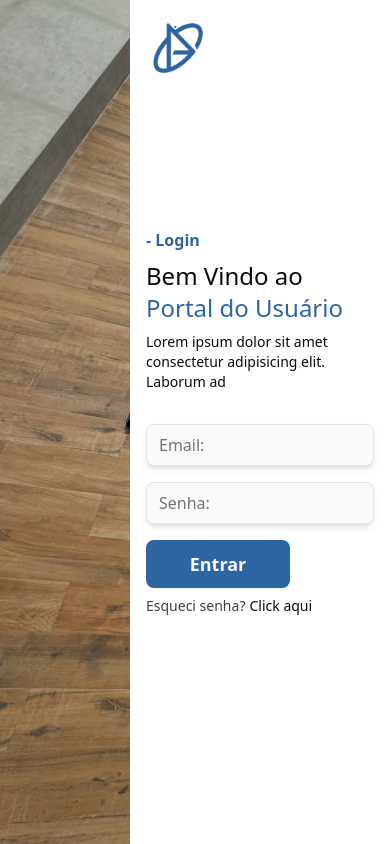
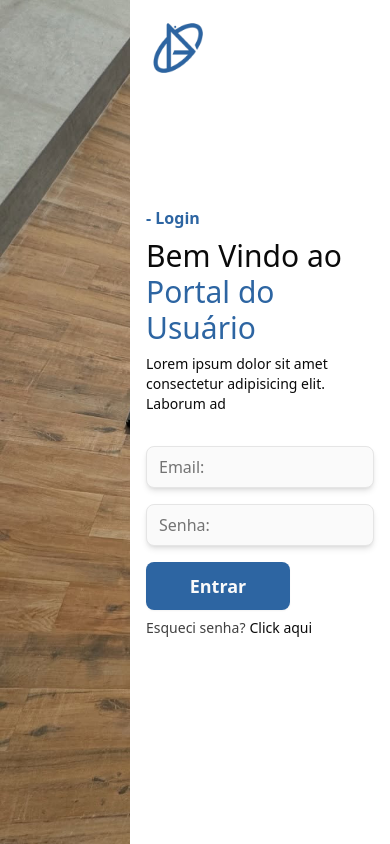
Before and after one commit to WesleiPossidonio/Alvez-glass-web-site, a React (Vite) app: page /login in a window 390 px wide. Built offline with nearby package versions, Linux system fonts and the light colour scheme.

Commit message:
update h1

```diff
--- a/src/pages/Login/index.tsx
+++ b/src/pages/Login/index.tsx
@@ -12,7 +12,7 @@ export const Login = () => {
         <img src={logo} className='w-24 md:w-32 absolute top-0 left-0' alt="" />
         <div className='w-full space-y-2'>
           <h2 className='font-semibold text-base-blue'>- Login</h2>
-          <h1 className='text-2xl md:text-5xl'>
+          <h1 className='text-3xl md:text-5xl'>
             Bem Vindo  ao <br /> <span className='text-base-blue'> Portal do Usuário </span>
           </h1>
           <p className='text-sm md:text-md'>
```
